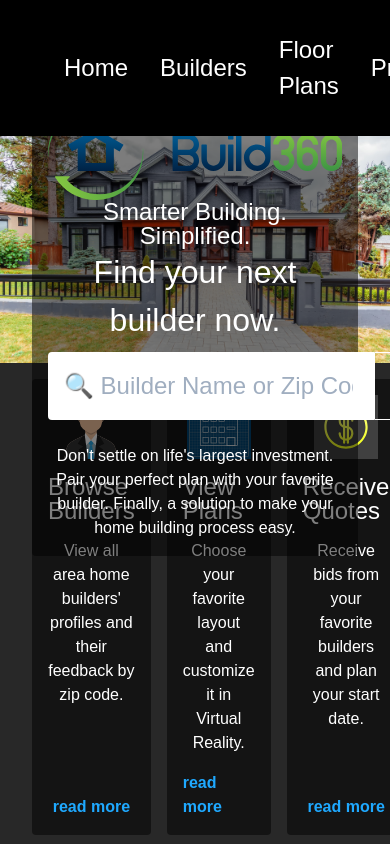
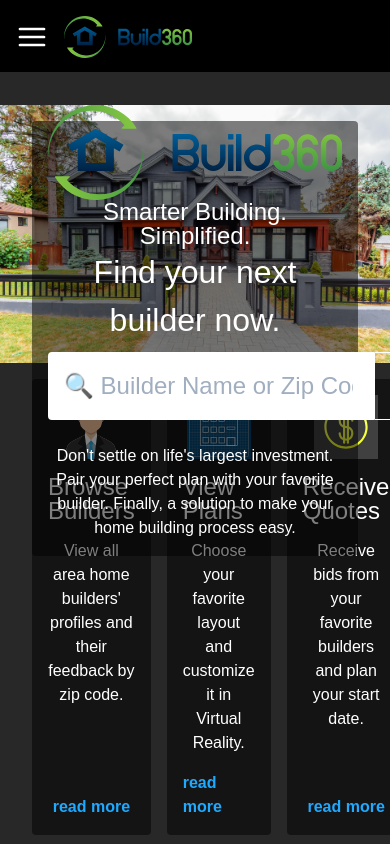
Before and after one commit to kentuck-tech-inc/build360, a React (Create React App) app in the folder ui/web/: page / in a window 390 px wide. Shown: the top 844 px of the page. Built offline with nearby package versions, Linux system fonts and the light colour scheme; what @pusher/chatkit-client-react, aframe would draw is missing.

Commit message:
Made navigation menu mobile friendly

```diff
--- a/ui/web/src/assets/icons/index.js
+++ b/ui/web/src/assets/icons/index.js
@@ -7,8 +7,9 @@
 import family from './family.svg'
 import floors from './floors.svg'
 import idea from './idea.svg'
+import menu from './menu.svg'
 import money from './money.svg'
 import rating from './rating.png'
 import sqFeet from './sq-feet.svg'
 
-export { bathroom, bedroom, calenderCheck, checklist, constructionType, dollar, family, floors, idea, money, rating, sqFeet }
+export { bathroom, bedroom, calenderCheck, checklist, constructionType, dollar, family, floors, idea, menu, money, rating, sqFeet }
--- a/ui/web/src/components/Navigation/Navigation.css
+++ b/ui/web/src/components/Navigation/Navigation.css
@@ -9,20 +9,29 @@
 
 .Navigation ul {
   display: flex;
-  align-items: center;
-  justify-content: space-around;
+  flex-direction: column;
+  align-items: left;
+  justify-content: flex-start;
   margin: 0;
-  padding: 32px;
+  padding: 16px;
   list-style: none;
+  height: 4.5rem;
+  overflow-y: hidden;
+}
+
+.Navigation ul.is-open {
+  height: auto;
 }
 
 .Navigation ul li {
   margin: 0;
   padding: 0;
+  white-space: nowrap;
 }
 
 .Navigation ul li+li {
-  padding-left: 32px;
+  padding-top: 16px;
+  padding-left: 0;
 }
 
 .Navigation ul li a {
@@ -37,3 +46,33 @@
 .Navigation ul li a:hover {
   border-color: var(--secondary-color);
 }
+
+.Navigation .LogoItem {
+  display: flex;
+}
+
+.Navigation .LogoItem .MenuButton {
+  display: inline-block;
+}
+
+@media only screen and (min-width: 900px) {
+  .Navigation ul {
+    display: flex;
+    flex-direction: row;
+    align-items: center;
+    justify-content: space-around;
+    margin: 0;
+    padding: 32px;
+    list-style: none;
+    height: auto;
+  }
+
+  .Navigation ul li+li {
+    padding-left: 32px;
+    padding-top: 0;
+  }
+
+  .Navigation .LogoItem .MenuButton {
+    display: none;
+  }
+}
--- a/ui/web/src/components/Navigation/Navigation.js
+++ b/ui/web/src/components/Navigation/Navigation.js
@@ -1,5 +1,6 @@
 import React from 'react'
-import { Link, Redirect } from "react-router-dom"
+import { Link, Redirect } from 'react-router-dom'
+import classnames from 'classnames'
 import './Navigation.css'
 import { HomePage } from '../../pages/HomePage/HomePage'
 import { BlogPage } from '../../pages/BlogPage/BlogPage'
@@ -16,7 +17,9 @@
 import { ProfileButton } from '../../components/ProfileButton/ProfileButton'
 import { ProfilePage } from '../../pages/ProfilePage/ProfilePage'
 import { getUser, logout } from '../../utils/authUtils'
+import { Image } from '../../components/Image/Image'
 import logo from '../../assets/build360-logo.svg'
+import { menu } from '../../assets/icons'
 
 const MailChimpRedirect = () => {
   window.location = 'https://mailchi.mp/97cbc6715227/build360io'
@@ -121,20 +124,38 @@
 ]
 
 class Navigation extends React.Component {
+  state = {
+    isOpen: false
+  }
+
+  toggleNav = () => {
+    this.setState({ isOpen: !this.state.isOpen })
+  }
+
+  closeNav = () => {
+    this.setState({ isOpen: false })
+  }
+
   render () {
     const {onThemeChange, themes} = this.props
+    const {isOpen} = this.state
     const user = getUser()
 
     return (
       <nav className="Navigation">
-        <ul>
-          <li><img src={logo} alt="Build360 logo" className="w-32" /></li>
+        <ul className={classnames({ 'is-open': isOpen })}>
+          <li className="LogoItem">
+            <button className="mr-4 MenuButton" onClick={this.toggleNav}>
+              <Image src={menu} className="icon-m"/>
+            </button>
+            <img src={logo} alt="Build360 logo" className="w-32" />
+          </li>
           {
             routes
               .filter(({display}) => Boolean(display))
               .map(({to, display}, index) => (
                 <li key={index}>
-                  <Link to={to}>
+                  <Link to={to} onClick={this.closeNav}>
                     {display}
                   </Link>
                 </li>
--- a/ui/web/src/components/ProfileButton/ProfileButton.js
+++ b/ui/web/src/components/ProfileButton/ProfileButton.js
@@ -1,6 +1,6 @@
 import React from 'react'
 import { getUser, login } from '../../utils/authUtils'
-import { Link } from '../Link/Link'
+import { Link } from "react-router-dom"
 import './ProfileButton.css'
 
 class ProfileButton extends React.Component {
@@ -17,7 +17,7 @@
 
     return (
       <Link to="/profile" className="ProfileButton">
-        Account Details
+        Profile
       </Link>
     )
   }
```
Also changed, not shown: ui/web/src/assets/icons/menu.svg (added).
